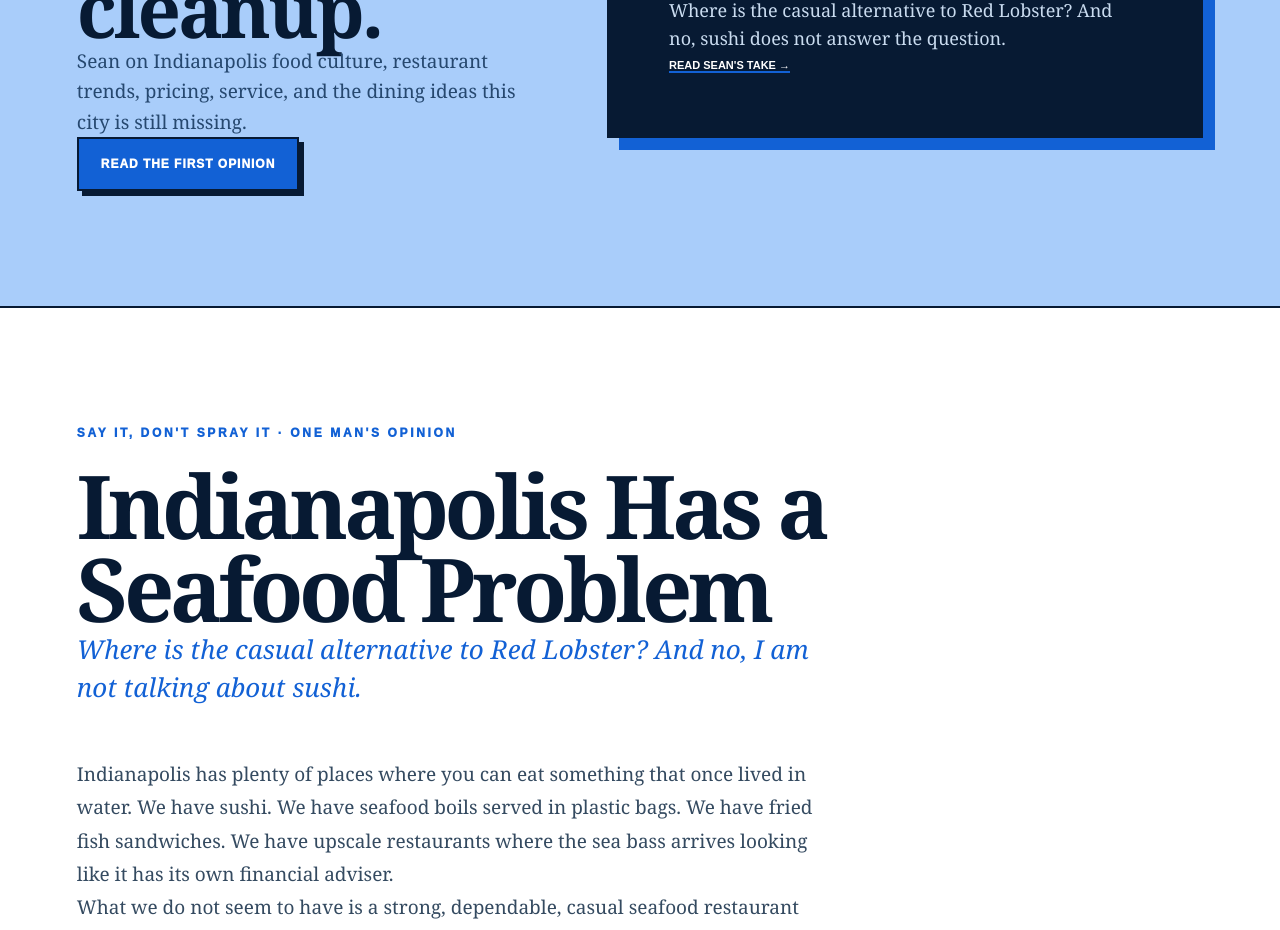
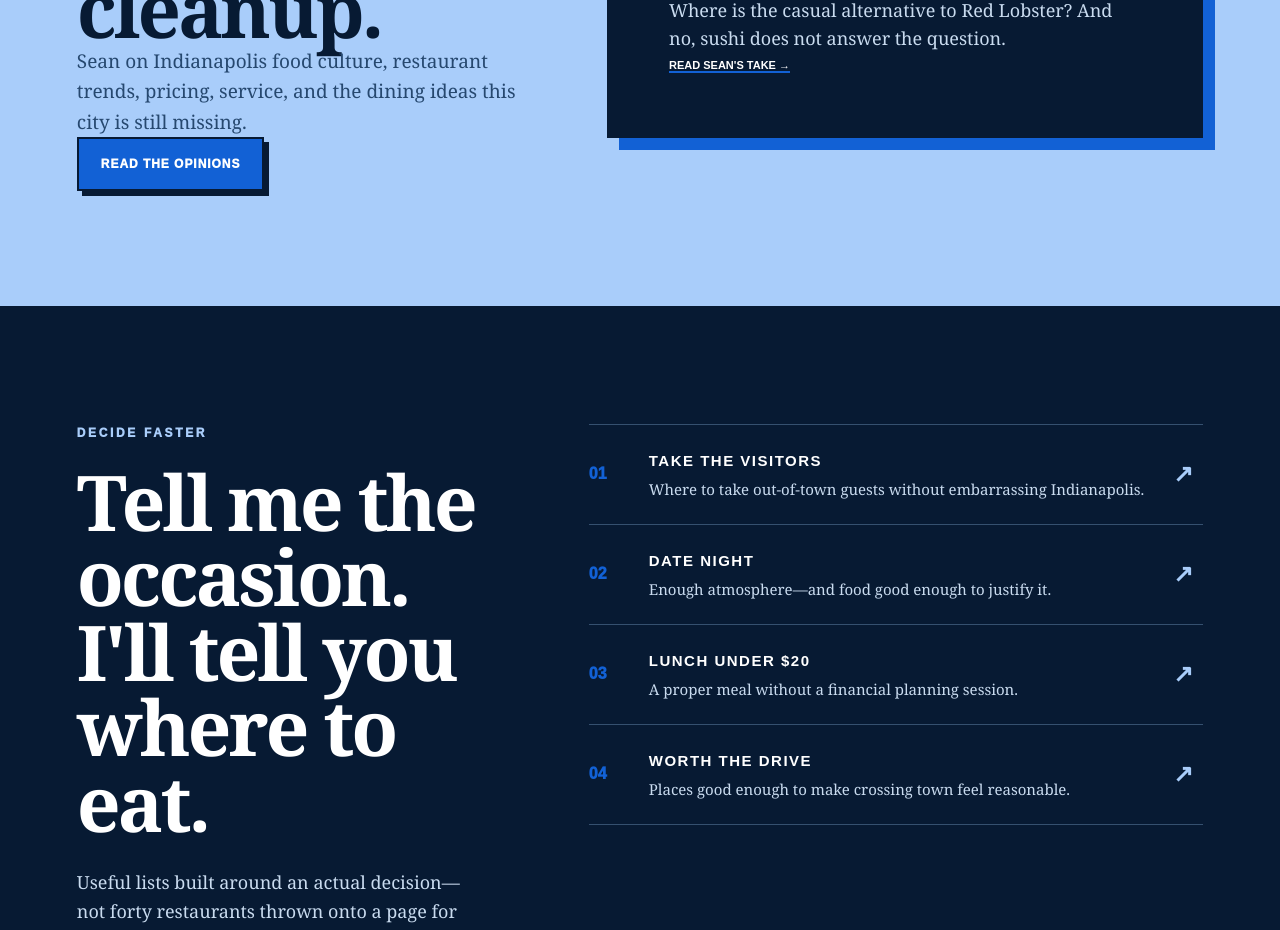
Before and after one commit to mattpom/bestaurantsindy, a Next.js app: page / in a window 1280 px wide. Shown: the part 3900-4830 px from the top of the page. Built offline with nearby package versions, Linux system fonts and the light colour scheme.

Commit message:
Fix Say It, Don't Spray It: app/page.tsx

```diff
--- a/app/page.tsx
+++ b/app/page.tsx
@@ -16,7 +16,7 @@ export default function Home() {
   return <main>
     <header>
       <a className="logo" href="#top">Bestaurants<span>Indy</span></a>
-      <nav><a href="/reviews">Reviews</a><a href="/field-notes">Field Notes</a><a href="/guides">Guides</a><a href="/neighborhoods">Neighborhoods</a><a href="/out-of-sight-not-out-of-mind">Out of Sight, Not Out of Mind</a><a href="#say-it-dont-spray-it">Say It, Don&apos;t Spray It</a><a href="/about">About Sean</a></nav>
+      <nav><a href="/reviews">Reviews</a><a href="/field-notes">Field Notes</a><a href="/guides">Guides</a><a href="/neighborhoods">Neighborhoods</a><a href="/out-of-sight-not-out-of-mind">Out of Sight, Not Out of Mind</a><a href="/say-it-dont-spray-it">Say It, Don&apos;t Spray It</a><a href="/about">About Sean</a></nav>
       <a className="ig" href="https://www.instagram.com/bestaurantsindy/" target="_blank" rel="noreferrer">@bestaurantsindy</a>
     </header>
 
@@ -57,37 +57,8 @@ export default function Home() {
     </section>
 
     <section className="sayHome section" id="say-it-dont-spray-it">
-      <div className="sayIntro"><p className="eyebrow">SAY IT, DON&apos;T SPRAY IT</p><h2>Strong opinions. Minimal table cleanup.</h2><p>Sean on Indianapolis food culture, restaurant trends, pricing, service, and the dining ideas this city is still missing.</p><a className="button red" href="#indianapolis-needs-casual-seafood">Read the First Opinion</a></div>
-      <a className="sayFeature" href="#indianapolis-needs-casual-seafood"><div><span>THE FIRST OPINION</span><h3>Indianapolis Has a Seafood Problem</h3><p>Where is the casual alternative to Red Lobster? And no, sushi does not answer the question.</p><b>Read Sean&apos;s take →</b></div></a>
-    </section>
-
-    <section className="opinionInline section" id="indianapolis-needs-casual-seafood">
-      <p className="eyebrow">SAY IT, DON&apos;T SPRAY IT · ONE MAN&apos;S OPINION</p>
-      <h2>Indianapolis Has a Seafood Problem</h2>
-      <p className="opinionDeck">Where is the casual alternative to Red Lobster? And no, I am not talking about sushi.</p>
-      <div className="opinionProse">
-        <p>Indianapolis has plenty of places where you can eat something that once lived in water. We have sushi. We have seafood boils served in plastic bags. We have fried fish sandwiches. We have upscale restaurants where the sea bass arrives looking like it has its own financial adviser.</p>
-        <p>What we do not seem to have is a strong, dependable, casual seafood restaurant that fills the enormous space between fast food and a special-occasion dinner.</p>
-        <p>In other words: where is the alternative to Red Lobster?</p>
-        <p>That is not an insult to Red Lobster. It is an admission that Red Lobster understands a category Indianapolis has mostly left uncontested.</p>
-        <h3>The Missing Middle</h3>
-        <p>Sometimes you want seafood without making an event out of it. You want grilled shrimp, broiled fish, crab cakes, fried clams, scallops, coconut shrimp, chowder, baked potatoes, vegetables, and a basket of bread that ruins any responsible plan you had for the evening.</p>
-        <p>You want a menu broad enough for a family, familiar enough for cautious eaters, and affordable enough that nobody needs to call it an anniversary.</p>
-        <blockquote>Indianapolis has restaurants at both ends of the spectrum. What is missing is the middle.</blockquote>
-        <h3>Sushi Does Not Solve This</h3>
-        <p>Sushi is seafood, but it is not a substitute for a casual American seafood restaurant any more than tacos are a substitute for a steakhouse. If I want grilled shrimp, rice, vegetables, and clam chowder, handing me a spicy tuna roll does not solve the problem.</p>
-        <p>I like sushi. This is not an attack on sushi. Sushi simply has nothing to do with the question.</p>
-        <h3>Neither Does the Seafood Boil</h3>
-        <p>A boil is its own experience. It usually means gloves, bibs, seasoning choices, and an amount of shell cracking that starts to feel like unpaid labor. Sometimes that is exactly what you want. Sometimes you just want a piece of grilled fish and two sides.</p>
-        <h3>Upscale Seafood Is Not Casual Seafood</h3>
-        <p>A $40 entrée is not the alternative to Red Lobster. It is an alternative to another $40 entrée. The missing restaurant is one you can visit on a Tuesday because you felt like eating seafood—not because somebody graduated, got promoted, retired, or survived another year of marriage.</p>
-        <h3>Why Has Nobody Claimed This Space?</h3>
-        <p>Seafood is difficult. It is perishable, expensive, sensitive to transportation, and much less forgiving than a freezer full of hamburger patties. Those realities explain the challenge. They do not erase the opportunity.</p>
-        <p>Keep the menu focused: dependable fish, grilled and fried preparations, good shrimp, a credible crab cake, chowder, combination platters, thoughtful sides, and a few non-seafood choices for the person who was outvoted.</p>
-        <p>People do not need a nautical theme park. They need seafood they trust at a price they can justify.</p>
-        <h3>The Verdict</h3>
-        <p><strong>Indianapolis does not lack seafood. It lacks a casual seafood alternative.</strong> Sushi is not the answer. A seafood boil is not the same thing. An expensive dinner downtown does not fill the gap. Red Lobster should have competition, Indianapolis should have choices, and somebody should claim this space before we are forced to pretend another poke bowl solved the problem.</p>
-      </div>
+      <div className="sayIntro"><p className="eyebrow">SAY IT, DON&apos;T SPRAY IT</p><h2>Strong opinions. Minimal table cleanup.</h2><p>Sean on Indianapolis food culture, restaurant trends, pricing, service, and the dining ideas this city is still missing.</p><a className="button red" href="/say-it-dont-spray-it">Read the Opinions</a></div>
+      <a className="sayFeature" href="/say-it-dont-spray-it/indianapolis-seafood-problem"><div><span>THE FIRST OPINION</span><h3>Indianapolis Has a Seafood Problem</h3><p>Where is the casual alternative to Red Lobster? And no, sushi does not answer the question.</p><b>Read Sean&apos;s take →</b></div></a>
     </section>
 
     <section className="guides section" id="guides">
@@ -114,6 +85,6 @@ export default function Home() {
 
     <section className="dispatch section" id="dispatch"><p className="eyebrow">THE FIRST DISPATCHES</p><h2>BestaurantsIndy is just getting seated.</h2><p>The first full restaurant stories are coming next. Until then, follow the original recommendations and food photos on Instagram.</p><a className="button red" href="https://www.instagram.com/bestaurantsindy/" target="_blank" rel="noreferrer">Visit @bestaurantsindy</a></section>
 
-    <footer><Link className="logo" href="/">Bestaurants<span>Indy</span></Link><p>Indianapolis restaurants worth leaving the house for.</p><div><a href="/reviews">Reviews</a><a href="/field-notes">Field Notes</a><a href="#say-it-dont-spray-it">Say It, Don&apos;t Spray It</a><a href="/guides">Guides</a><a href="/about">About</a><a href="/editorial-policy">Editorial policy</a></div><small>© 2026 BestaurantsIndy. Opinions are Sean&apos;s. Sponsored or hosted meals will be labeled plainly.</small></footer>
+    <footer><Link className="logo" href="/">Bestaurants<span>Indy</span></Link><p>Indianapolis restaurants worth leaving the house for.</p><div><a href="/reviews">Reviews</a><a href="/field-notes">Field Notes</a><a href="/say-it-dont-spray-it">Say It, Don&apos;t Spray It</a><a href="/guides">Guides</a><a href="/about">About</a><a href="/editorial-policy">Editorial policy</a></div><small>© 2026 BestaurantsIndy. Opinions are Sean&apos;s. Sponsored or hosted meals will be labeled plainly.</small></footer>
   </main>
 }
```
